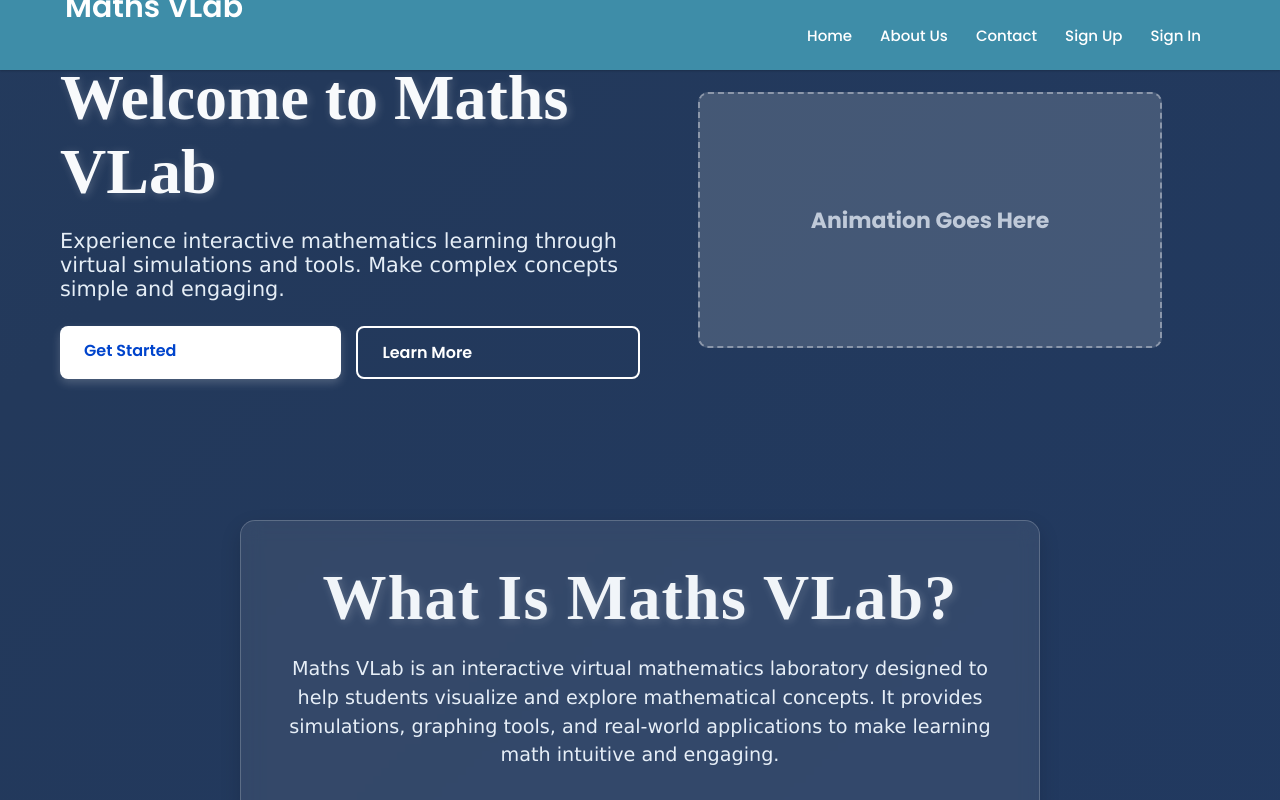
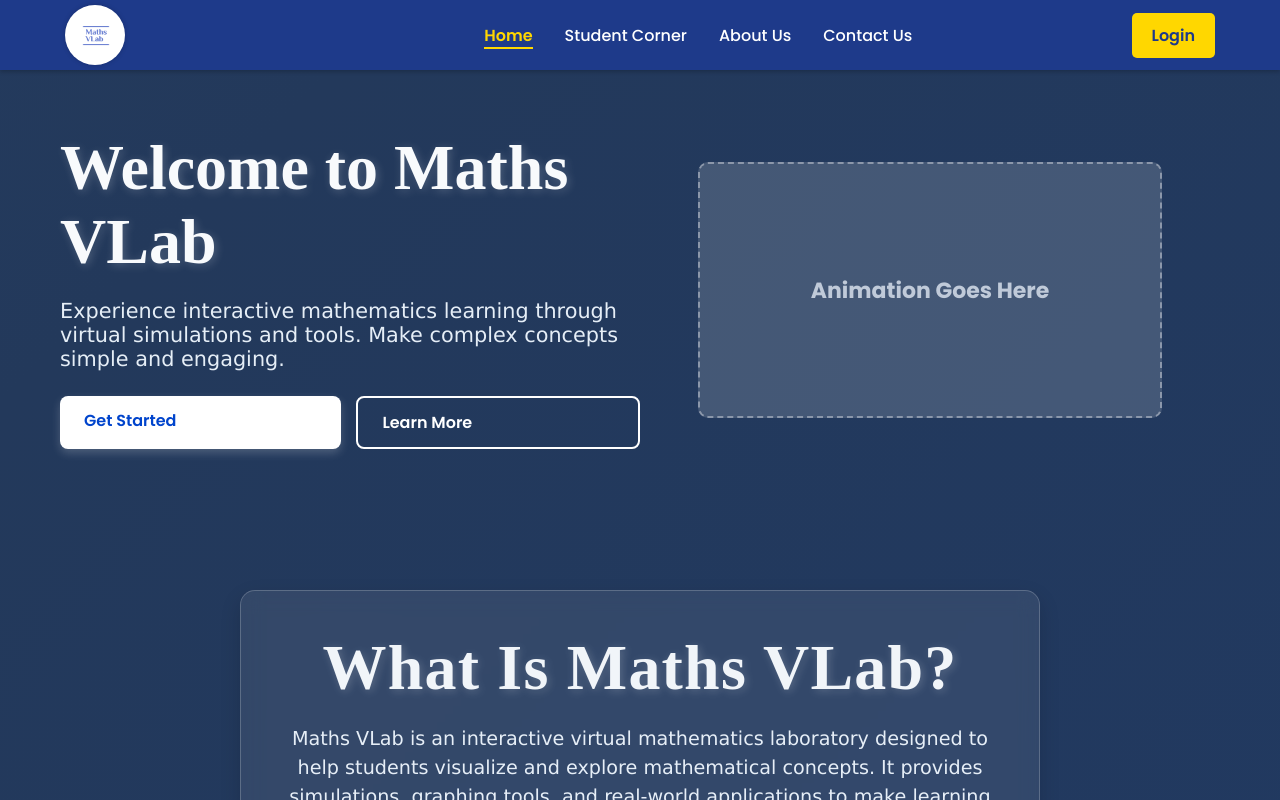
Before and after one commit to sujaldarji/Maths-VLab, a React (Vite) app in the folder client/: page / in a window 1280 px wide. Shown: the top 800 px of the page. Built offline with nearby package versions, Linux system fonts and the light colour scheme.

Commit message:
Add responsive navbar with dropdown and active link highlighting

```diff
--- a/client/src/App.jsx
+++ b/client/src/App.jsx
@@ -1,9 +1,10 @@
 import React, { useEffect } from "react";
 import { BrowserRouter, Routes, Route } from 'react-router-dom';
 import AOS from "aos";
-import "aos/dist/aos.css"; // Import AOS styles
+import "aos/dist/aos.css";
 
 import SignUp from './SignUp';
+import ContactUs from './ContactUs';
 import SignIn from './SignIn';
 import ForgetPassword from './ForgetPassword';
 import LandingPage from './LandingPage';
@@ -31,6 +32,7 @@ function App() {
                 <Route path="/resetpassword" element={<ForgetPassword />} />
                 <Route path="/success" element={<Success />} />
                 <Route path="/about" element={<About />} />
+                <Route path="/contact" element={<About />} />
             </Routes>
         </BrowserRouter>
     );
--- a/client/src/SignIn.jsx
+++ b/client/src/SignIn.jsx
@@ -3,7 +3,7 @@ import { Link, useNavigate } from "react-router-dom";
 import axios from "axios";
 import SignInImage from "./assets/signIn.jpg";
 import "./styles/Auth.css";
-import Logo from "./assets/logo2.png";
+import Logo from "./assets/Logo1.png";
 import { validateEmail, validatePassword } from "./utils/validations.js";
 import { sanitizeInput } from "./utils/sanitize.js";
 
--- a/client/src/SignUp.jsx
+++ b/client/src/SignUp.jsx
@@ -3,7 +3,7 @@ import { Link, useNavigate } from "react-router-dom";
 import axios from "axios";
 import SignUpImage from "./assets/signUp.jpg";
 import "./styles/Auth.css";
-import Logo from "./assets/logo2.png";
+import Logo from "./assets/Logo1.png";
 import { validateName, validateEmail, validatePassword, validateConfirmPassword } from "./utils/validations.js";
 import { sanitizeInput } from "./utils/sanitize"; // Import sanitization function
 
--- a/client/src/components/navbar.jsx
+++ b/client/src/components/navbar.jsx
@@ -1,13 +1,14 @@
 import React, { useState } from "react";
-import { Link } from "react-router-dom";
-import "../styles/Navbar.css"; // Keep your styles in a separate CSS file
-
-import { FaBars, FaTimes } from "react-icons/fa"; // For mobile menu icons
+import { Link, useLocation } from "react-router-dom"; // Import useLocation
+import "../styles/Navbar.css";
+import { FaBars, FaTimes } from "react-icons/fa";
+import logo from "../assets/Logo1.png"; // Import your logo image
 
 const Navbar = () => {
   const [menuOpen, setMenuOpen] = useState(false);
+  const [dropdownOpen, setDropdownOpen] = useState(false);
+  const location = useLocation(); // Get the current route
 
-  // Toggle menu for mobile
   const toggleMenu = () => {
     setMenuOpen(!menuOpen);
   };
@@ -15,9 +16,9 @@ const Navbar = () => {
   return (
     <nav className="navbar">
       <div className="navbar-container">
-        {/* Logo */}
+        {/* Logo on the left */}
         <Link to="/" className="logo">
-          Maths VLab
+          <img src={logo} alt="Maths VLab Logo" />
         </Link>
 
         {/* Hamburger Menu for Mobile */}
@@ -28,21 +29,39 @@ const Navbar = () => {
         {/* Navigation Links */}
         <ul className={`nav-links ${menuOpen ? "active" : ""}`}>
           <li>
-            <Link to="/" onClick={toggleMenu}>Home</Link>
+            <Link to="/" onClick={toggleMenu} className={location.pathname === "/" ? "active" : ""}>
+              Home
+            </Link>
+          </li>
+          <li
+            className="dropdown"
+            onMouseEnter={() => setDropdownOpen(true)}
+            onMouseLeave={() => setTimeout(() => setDropdownOpen(false), 300)}
+          >
+            <span>Student Corner</span>
+            {dropdownOpen && (
+              <ul className="dropdown-menu" onMouseEnter={() => setDropdownOpen(true)} onMouseLeave={() => setDropdownOpen(false)}>
+                <li><a href="#">Option 1</a></li>
+                <li><a href="#">Option 2</a></li>
+                <li><a href="#">Option 3</a></li>
+                <li><a href="#">Option 4</a></li>
+              </ul>
+            )}
           </li>
           <li>
-            <Link to="/about" onClick={toggleMenu}>About Us</Link>
+            <Link to="/about" onClick={toggleMenu} className={location.pathname === "/about" ? "active" : ""}>
+              About Us
+            </Link>
           </li>
           <li>
-            <Link to="/contact" onClick={toggleMenu}>Contact</Link>
-          </li>
-          <li>
-            <Link to="/register" onClick={toggleMenu}>Sign Up</Link>
-          </li>
-          <li>
-            <Link to="/signin" onClick={toggleMenu}>Sign In</Link>
+            <Link to="/contact" onClick={toggleMenu} className={location.pathname === "/contact" ? "active" : ""}>
+              Contact Us
+            </Link>
           </li>
         </ul>
+
+        {/* Login Button on the extreme right */}
+        <Link to="/signin" className="login-btn">Login</Link>
       </div>
     </nav>
   );
--- a/client/src/styles/AboutUs.css
+++ b/client/src/styles/AboutUs.css
@@ -1,8 +1,5 @@
-/* About Us Section */
 
-/* body {
-    background-color: none;
-  } */
+
 
 .about-section {
     background-color: #eaf2fc;
--- a/client/src/styles/Auth.css
+++ b/client/src/styles/Auth.css
@@ -40,7 +40,8 @@
     align-items: center;
     justify-content: center;
     width: 100%;
-    max-width: 600px;
+    max-width: 650px;
+    max-height: 600px;
     background-color: white;
     box-shadow: 0 4px 12px rgba(0, 0, 0, 0.2);
     border-radius: 10px;
@@ -86,7 +87,7 @@
 
   /* Form & Inputs */
   h2 {
-    margin-bottom: 20px;
+    margin-bottom: 10px;
     font-size: 26px;
   }
 
--- a/client/src/styles/Navbar.css
+++ b/client/src/styles/Navbar.css
@@ -7,14 +7,19 @@
   font-family: 'Poppins', sans-serif;
 }
 
+body {
+  padding-top: 70px; /* Ensures content starts below navbar */
+}
+
+/* Updated Navbar */
 .navbar {
   position: fixed;
   top: 0;
   left: 0;
   width: 100%;
-  background: #3E8DA8;
-  box-shadow: 0 1px 2px rgba(0, 0, 0, 0.2);
-  z-index: 100;
+  background: #1E3A8A; /* Deep modern blue */
+  box-shadow: 0 2px 4px rgba(0, 0, 0, 0.2);
+  z-index: 1000;
 }
 
 .navbar-container {
@@ -28,13 +33,104 @@
   padding: 0 50px;
 }
 
+/* Logo Styling */
 .logo {
-  font-size: 30px;
-  color: #fff;
-  text-decoration: none;
-  font-weight: 600;
+  display: flex;
+  align-items: center;
 }
 
+.logo img {
+  max-height: 60px; /* Adjusted to fit navbar */
+  width: auto; /* Maintain aspect ratio */
+  background: white; /* Background for visibility */
+  padding: 5px;
+  border-radius: 50%;
+  box-shadow: 0 0 5px rgba(0, 0, 0, 0.2); /* Soft shadow for contrast */
+}
+
+/* Navigation Links */
+.nav-links {
+  display: flex;
+  list-style: none;
+  flex-grow: 1;
+  justify-content: center;
+}
+
+.nav-links li {
+  padding: 0 16px;
+  position: relative;
+}
+
+.nav-links li a,
+.nav-links li span {
+  text-decoration: none;
+  color: #ffffff;
+  font-size: 16px;
+  font-weight: 500;
+  cursor: pointer;
+}
+
+.nav-links li a:hover,
+.nav-links li span:hover {
+  color: #FFD700;
+}
+
+/* Dropdown Menu */
+.dropdown {
+  position: relative;
+}
+
+.dropdown-menu {
+  position: absolute;
+  top: 40px;
+  left: 0;
+  background: #1E3A8A;
+  list-style: none;
+  width: 180px;
+  padding: 8px 0;
+  border-radius: 5px;
+  box-shadow: 0 2px 5px rgba(0, 0, 0, 0.2);
+  opacity: 0;
+  visibility: hidden;
+  pointer-events: none;
+  transition: opacity 0.2s ease-in-out, transform 0.2s ease-in-out;
+  transform: translateY(-10px);
+}
+
+.dropdown:hover .dropdown-menu {
+  opacity: 1;
+  visibility: visible;
+  pointer-events: auto;
+  transform: translateY(0);
+}
+
+.dropdown-menu li {
+  padding: 10px 15px;
+  color: white;
+  cursor: pointer;
+  font-size: 14px;
+}
+
+.dropdown-menu li:hover {
+  background: #162B6F;
+}
+
+/* Login Button */
+.login-btn {
+  background: #FFD700;
+  color: #1E3A8A;
+  padding: 10px 20px;
+  border-radius: 5px;
+  font-weight: 600;
+  text-decoration: none;
+  transition: 0.3s ease-in-out;
+}
+
+.login-btn:hover {
+  background: #FFC700;
+}
+
+/* Mobile Responsive */
 .menu-icon {
   font-size: 24px;
   color: #fff;
@@ -42,27 +138,6 @@
   display: none;
 }
 
-.nav-links {
-  display: flex;
-  list-style: none;
-}
-
-.nav-links li {
-  padding: 0 14px;
-}
-
-.nav-links li a {
-  text-decoration: none;
-  color: #fff;
-  font-size: 15px;
-  font-weight: 500;
-}
-
-.nav-links li a:hover {
-  color: #FFD700;
-}
-
-/* Mobile Responsive */
 @media (max-width: 800px) {
   .menu-icon {
     display: block;
@@ -74,7 +149,7 @@
     left: -100%;
     width: 250px;
     height: 100vh;
-    background: #3E8DA8;
+    background: #1E3A8A;
     display: flex;
     flex-direction: column;
     padding-top: 80px;
@@ -89,4 +164,18 @@
     text-align: center;
     padding: 20px 0;
   }
+
+  /* Dropdown Menu in Mobile */
+  .dropdown-menu {
+    position: relative;
+    top: 0;
+    width: 100%;
+    box-shadow: none;
+  }
 }
+
+.nav-links li a.active {
+  color: #FFD700; /* Highlighted link */
+  font-weight: 600;
+  border-bottom: 2px solid #FFD700;
+}
```
Also changed, not shown: client/src/ContactUs.jsx (added), client/src/assets/Logo1.png (added), client/src/assets/logo2.png (deleted).
